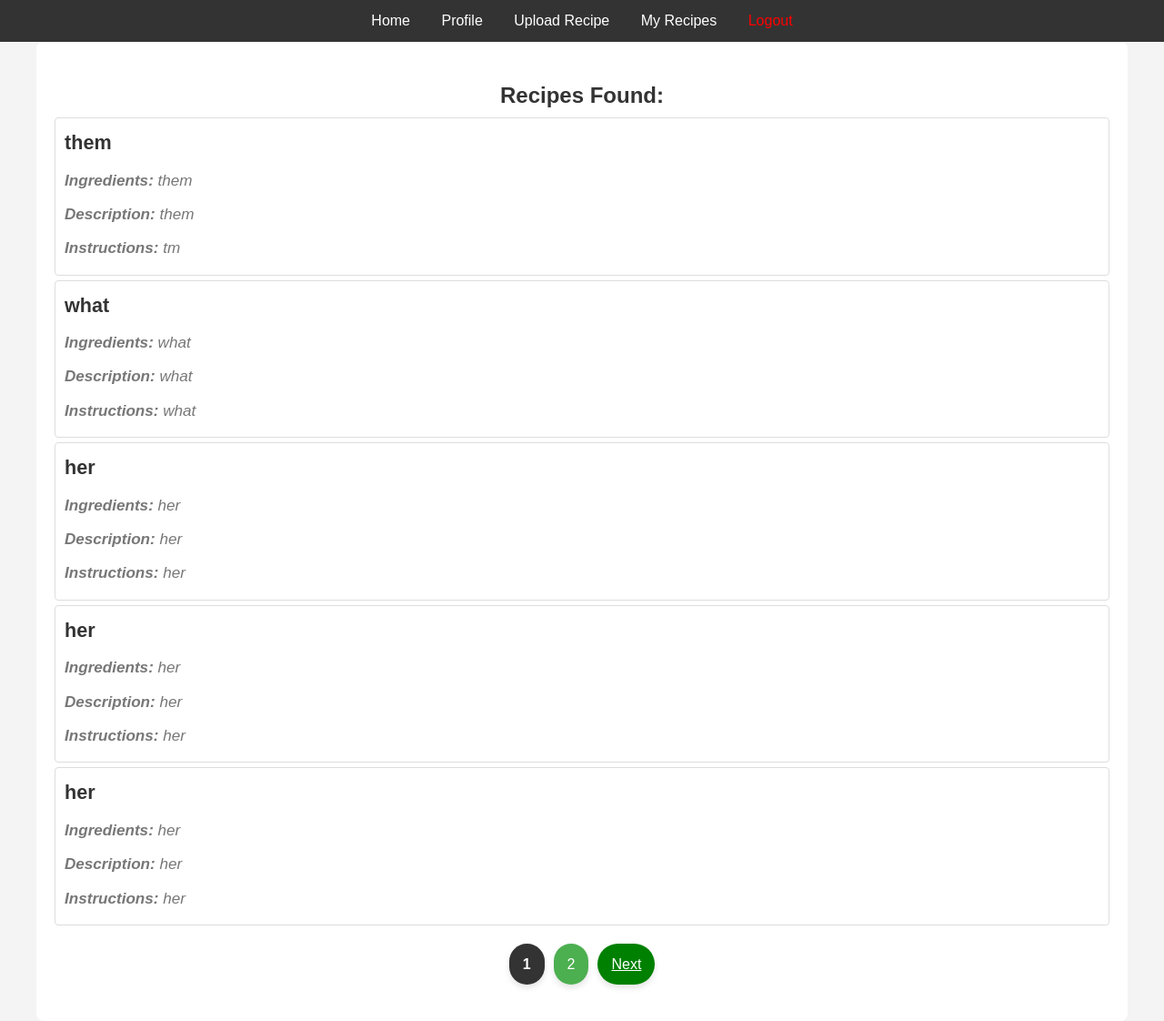
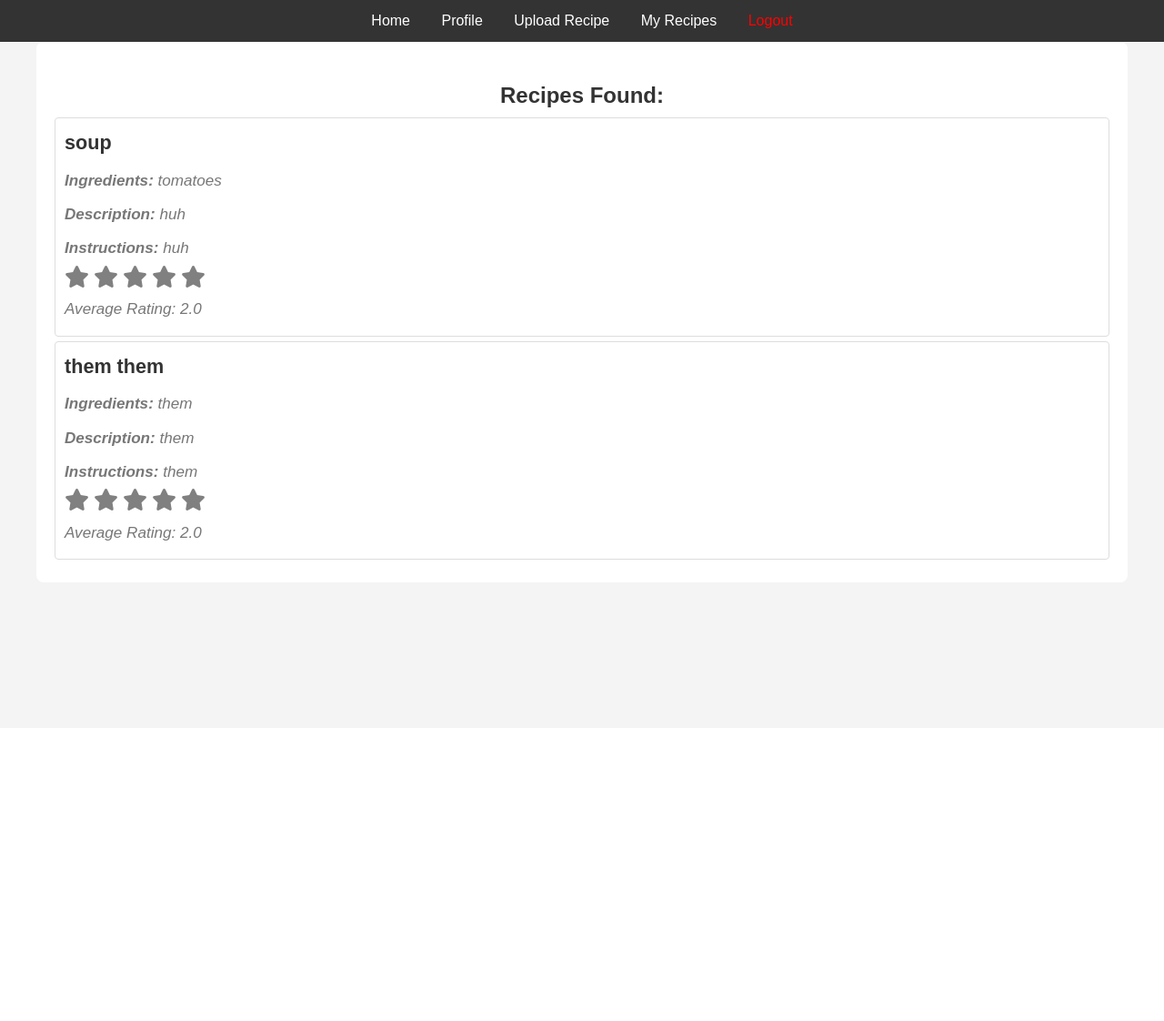
Before and after one commit to pgatundu/recipe_project, a Django app: page /search_recipes/ in a window 1280 px wide. Shown: the whole page at 91% size. After the commit the page ends 615 px from the top, so only its background shows below. Run offline with Django 5.2, Linux system fonts and the light colour scheme; a user stored in the database is signed in; data comes from the database, SQL or seed files in the repository.

Commit message:
third commit

```diff
--- a/recipes/models.py
+++ b/recipes/models.py
@@ -2,15 +2,17 @@
 from django.contrib.auth.models import User
 
 class Recipe(models.Model):
-    title = models.CharField(max_length=255)
+    title = models.CharField(max_length=200)
     ingredients = models.TextField()
     description = models.TextField()
     instructions = models.TextField()
-    user = models.ForeignKey(User, on_delete=models.CASCADE, related_name='recipes')  # to associate recipes with a user
-    created_at = models.DateTimeField(auto_now_add=True)
+    user = models.ForeignKey(User, on_delete=models.CASCADE, null=True)
+    average_rating = models.FloatField(default=0.0)
 
-    def __str__(self):
-        return self.title
+class RecipeRating(models.Model):
+    recipe = models.ForeignKey(Recipe, on_delete=models.CASCADE, related_name='reciperating')
+    user = models.ForeignKey(User, on_delete=models.CASCADE)
+    rating = models.IntegerField()
 
 
 class Profile(models.Model):
--- a/recipes/static/css/styles.css
+++ b/recipes/static/css/styles.css
@@ -383,3 +383,22 @@
     background-color: #1feb29;
     transform: translateY(-2px);
 }
+
+
+.rating {
+    cursor: pointer;
+}
+
+.rating .fa-star {
+    font-size: 24px;
+    /* Adjust size as needed */
+    color: gray;
+    /* Default color */
+    transition: color 0.2s;
+    /* Smooth transition */
+}
+
+.rating .fa-star.gold {
+    color: gold;
+    /* Color when rated */
+}
--- /dev/null
+++ b/recipes/static/js/ratings.js
@@ -0,0 +1,58 @@
+document.addEventListener('DOMContentLoaded', function () {
+    const ratingElements = document.querySelectorAll('.rating');
+
+    ratingElements.forEach(ratingElement => {
+        ratingElement.addEventListener('click', function (e) {
+            if (e.target.classList.contains('fa-star')) {
+                const recipeId = this.getAttribute('data-recipe-id');
+                const ratingValue = e.target.getAttribute('data-value');
+
+                // Highlight selected stars
+                this.querySelectorAll('.fa-star').forEach(star => {
+                    if (star.getAttribute('data-value') <= ratingValue) {
+                        star.classList.add('gold');
+                    } else {
+                        star.classList.remove('gold');
+                    }
+                });
+
+                // Send the rating to the backend
+                fetch(`/rate_recipe/${recipeId}/`, {
+                    method: 'POST',
+                    headers: {
+                        'Content-Type': 'application/json',
+                        'X-CSRFToken': getCookie('csrftoken')
+                    },
+                    body: JSON.stringify({ rating: ratingValue })
+                })
+                    .then(response => response.json())
+                    .then(data => {
+                        if (data.error) {
+                            console.error(data.error);
+                        } else {
+                            // Update the displayed average rating
+                            this.closest('li').querySelector('.average-rating').textContent = data.new_average.toFixed(2);
+                        }
+                    })
+                    .catch(error => {
+                        console.error('Error rating recipe:', error);
+                    });
+            }
+        });
+    });
+
+    function getCookie(name) {
+        let cookieValue = null;
+        if (document.cookie && document.cookie !== '') {
+            const cookies = document.cookie.split(';');
+            for (let i = 0; i < cookies.length; i++) {
+                const cookie = cookies[i].trim();
+                if (cookie.substring(0, name.length + 1) === (name + '=')) {
+                    cookieValue = decodeURIComponent(cookie.substring(name.length + 1));
+                    break;
+                }
+            }
+        }
+        return cookieValue;
+    }
+});
--- a/recipes/templates/base.html
+++ b/recipes/templates/base.html
@@ -9,6 +9,8 @@
     <title>{% block title %}Recipe App{% endblock %}</title>
     <link rel="stylesheet" href="{% static 'css/styles.css' %}">
     <script src="{% static 'js/pagination.js' %}"></script>
+    <link rel="stylesheet" href="https://cdnjs.cloudflare.com/ajax/libs/font-awesome/6.0.0-beta3/css/all.min.css">
+    <script src="{% static 'js/ratings.js' %}"></script>
 
 
 </head>
@@ -31,6 +33,21 @@
     </nav>
     <main>
         {% block content %}
+        <h2>Rate Recipe: {{ recipe.title }}</h2>
+
+        <div class="recipe-rating">
+            <p>Average Rating: <span id="avg-rating">{{ recipe.rating }}</span> / 5</p>
+
+            <!-- Stars for rating -->
+            <div class="rating" data-recipe-id="1">
+                <i class="fa fa-star gold" data-value="1"></i>
+                <i class="fa fa-star gold" data-value="2"></i>
+                <i class="fa fa-star" data-value="3"></i>
+                <i class="fa fa-star" data-value="4"></i>
+                <i class="fa fa-star" data-value="5"></i>
+            </div>
+
+        </div>
         {% endblock %}
     </main>
     <script >
--- a/recipes/templates/recipe_list.html
+++ b/recipes/templates/recipe_list.html
@@ -42,4 +42,6 @@
         {% endif %}
     </div>
 </div>
+
+
 {% endblock %}
--- a/recipes/templates/search.html
+++ b/recipes/templates/search.html
@@ -3,7 +3,6 @@
 {% block title %}Recipe Search{% endblock %}
 
 {% block content %}
-<!-- Display search results -->
 <div id="search-results">
     {% if recipes %}
     <h2>Recipes Found:</h2>
@@ -14,37 +13,20 @@
             <p><strong>Ingredients:</strong> {{ recipe.ingredients }}</p>
             <p><strong>Description:</strong> {{ recipe.description }}</p>
             <p><strong>Instructions:</strong> {{ recipe.instructions }}</p>
+
+            <!-- Star rating system -->
+            <div class="rating" data-recipe-id="{{ recipe.id }}">
+                {% for star in "12345" %}
+                <i class="fa fa-star{% if recipe.average_rating and recipe.average_rating >= star %} gold{% endif %}"
+                    data-value="{{ star }}"></i>
+                {% endfor %}
+            </div>
+            <p>Average Rating: <span class="average-rating">{{ recipe.average_rating|default:0 }}</span></p>
         </li>
         {% endfor %}
     </ul>
-
-<!-- Pagination Controls -->
-<div id="pagination-controls">
-    <div class="pagination">
-        {% if page_obj.has_previous %}
-        <a href="?ingredient={{ request.GET.ingredient }}&page={{ page_obj.previous_page_number }}"
-            class="button">Previous</a>
-        {% endif %}
-
-        {% for num in page_obj.paginator.page_range %}
-        {% if page_obj.number == num %}
-        <button class="active">{{ num }}</button>
-        {% else %}
-        <button onclick="goToPage({{ num }})">{{ num }}</button>
-        {% endif %}
-        {% endfor %}
-
-        {% if page_obj.has_next %}
-        <a href="?ingredient={{ request.GET.ingredient }}&page={{ page_obj.next_page_number }}" class="button">Next</a>
-        {% endif %}
-    </div>
-</div>
-
-
     {% else %}
-    {% if request.GET.ingredient %}
-    <p>No recipes found for "{{ request.GET.ingredient }}".</p>
-    {% endif %}
+    <p>No recipes found.</p>
     {% endif %}
 </div>
 {% endblock %}
--- a/recipes/urls.py
+++ b/recipes/urls.py
@@ -12,5 +12,6 @@
     path('logout/', auth_views.LogoutView.as_view(), name='logout'),
     path('profile/', views.profile, name='profile'),
     path('delete_recipe/<int:recipe_id>/', views.delete_recipe, name='delete_recipe'),
+    path('rate_recipe/<int:recipe_id>/', views.rate_recipe, name='rate_recipe'),
 
 ]
--- a/recipes/views.py
+++ b/recipes/views.py
@@ -2,13 +2,13 @@
 from django.contrib.auth import login, authenticate
 from django.contrib.auth.decorators import login_required
 from .forms import RecipeForm
-from .models import Recipe
+from .models import Recipe, RecipeRating
 from django.http import JsonResponse
 from django.contrib.auth.forms import UserCreationForm
 from .models import Profile
 from django.core.paginator import Paginator
-
-
+import json
+from django.db import models
 
 
 def index(request):
@@ -35,7 +35,14 @@
 @login_required
 def recipe_list(request):
     recipes = Recipe.objects.filter(user=request.user)
-     # Paginate the recipes, 5 per page
+
+    # Attach user ratings to each recipe
+    for recipe in recipes:
+        # Get the user's rating for this recipe
+        user_rating = RecipeRating.objects.filter(user=request.user, recipe=recipe).values_list('rating', flat=True).first()
+        recipe.user_rating = user_rating if user_rating is not None else 0
+
+    # Paginate the recipes, 5 per page
     paginator = Paginator(recipes, 5)
     page_number = request.GET.get('page')
     page_obj = paginator.get_page(page_number)
@@ -54,22 +61,77 @@
         form = UserCreationForm()
     return render(request, 'register.html', {'form': form})
 
+def get_user_rating_for_recipe(user, recipe):
+    try:
+        rating = RecipeRating.objects.get(user=user, recipe=recipe)
+        return rating.rating  # Assuming `rating` is the field storing the user's rating
+    except RecipeRating.DoesNotExist:
+        return 0  # Return 0 if no rating found
+
+
 def search_recipes(request):
     ingredient = request.GET.get('ingredient', '')
-    recipes = Recipe.objects.filter(ingredients__icontains=ingredient)
+    recipes = Recipe.objects.filter(ingredients__icontains=ingredient).order_by('title')
 
     # Paginate the results
-    paginator = Paginator(recipes, 5)  # Show 5 recipes per page
+    paginator = Paginator(recipes, 5)
     page_number = request.GET.get('page')
     page_obj = paginator.get_page(page_number)
 
-    results = [{'title': recipe.title, 'ingredients': recipe.ingredients,
-                'description': recipe.description, 'instructions': recipe.instructions}
-               for recipe in page_obj]
+    results = []
+    for recipe in page_obj:
+        # Get the user's rating if available
+        user_rating = RecipeRating.objects.filter(recipe=recipe, user=request.user).first()
+        user_rating_value = user_rating.rating if user_rating else 0
+        results.append({
+            'id': recipe.id,
+            'title': recipe.title,
+            'ingredients': recipe.ingredients,
+            'description': recipe.description,
+            'instructions': recipe.instructions,
+            'average_rating': recipe.average_rating,
+            'user_rating': user_rating_value,
+        })
 
     return render(request, 'search.html', {
         'recipes': results,
         'page_obj': page_obj,
+    })
+
+from django.http import JsonResponse
+
+def rate_recipe(request, recipe_id):
+    if request.method == 'POST':
+        data = json.loads(request.body)
+        rating_value = data.get('rating')
+        recipe = Recipe.objects.get(id=recipe_id)
+
+        # Check if the user is trying to rate their own recipe
+        if recipe.user == request.user:
+            return JsonResponse({'error': 'You cannot rate your own recipe.'}, status=403)
+
+        # Update or create the rating
+        RecipeRating.objects.update_or_create(
+            recipe=recipe,
+            user=request.user,
+            defaults={'rating': rating_value}
+        )
+
+        # Update the average rating
+        ratings = RecipeRating.objects.filter(recipe=recipe)
+        average_rating = ratings.aggregate(models.Avg('rating'))['rating__avg'] or 0
+        recipe.average_rating = average_rating
+        recipe.save()
+
+        return JsonResponse({'success': True, 'new_average': average_rating})
+    return JsonResponse({'error': 'Invalid request'}, status=400)
+
+
+def recipe_detail(request, recipe_id):
+    recipe = get_object_or_404(Recipe, id=recipe_id)
+    return render(request, 'ratings.html', {
+        'recipe': recipe,
+        'user_is_authenticated': request.user.is_authenticated
     })
 
 @login_required
--- a/recipes_project/settings.py
+++ b/recipes_project/settings.py
@@ -17,6 +17,7 @@
 
 # Build paths inside the project like this: BASE_DIR / 'subdir'.
 BASE_DIR = Path(__file__).resolve().parent.parent
+# BASE_DIR = os.path.dirname(os.path.dirname(os.path.abspath(__file__)))
 
 
 # Quick-start development settings - unsuitable for production
@@ -111,7 +112,9 @@
 
 
 STATIC_URL = '/static/'
-STATICFILES_DIRS = [os.path.join(BASE_DIR, 'static')]
+# STATICFILES_DIRS = [os.path.join(BASE_DIR, 'static')]
+
+
 
 LOGIN_REDIRECT_URL = '/'
 
```
Also changed, not shown: db.sqlite3, recipes/migrations/0004_recipe_rating_reciperating.py (added), recipes/migrations/0005_rename_rating_recipe_average_rating_and_more.py (added), recipes/migrations/0006_recipe_user_alter_reciperating_recipe.py (added), recipes/templates/ratings.html (added).
